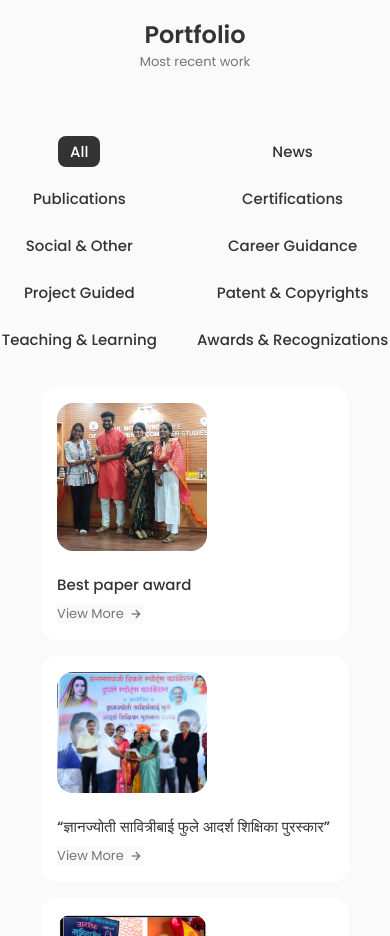
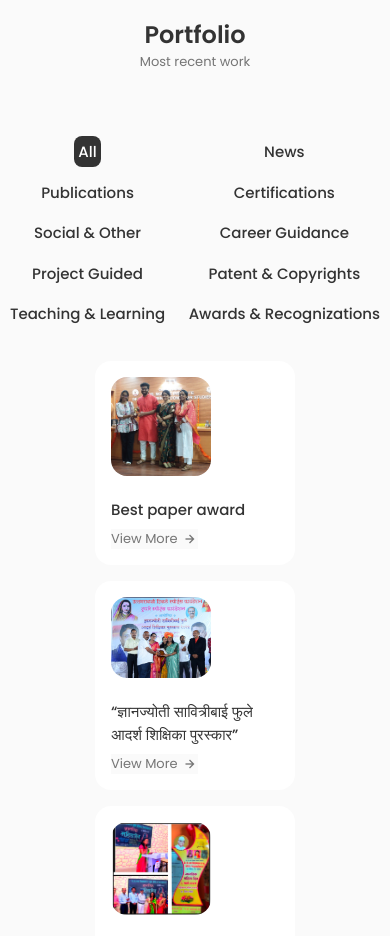
Before and after one commit to Ishan0704/priya-mam-portfolio, a React (Create React App) app: page / in a window 390 px wide. Shown: the part 2820-3756 px from the top of the page. Built offline with nearby package versions, Linux system fonts and the light colour scheme; some icons are missing.

Commit message:
Width of portfolio cards decreased

```diff
--- a/src/components/work/work.css
+++ b/src/components/work/work.css
@@ -23,7 +23,7 @@
 }
 
 .work__container{
-    grid-template-columns: repeat(3, max-content);
+    grid-template-columns: repeat(3, 300px);
     gap: 3rem;
     justify-content: center;
 }
@@ -137,7 +137,7 @@
 @media screen and (max-width: 1024px) {
 
     .work__container{
-        grid-template-columns: repeat(2, 0.9fr);
+        grid-template-columns: repeat(3,280px );
         gap: 1rem;
     }
     .work__img{
@@ -149,17 +149,27 @@
     }
   }
 
+  @media screen and (max-width: 900px) {
 
+    .work__container{
+        grid-template-columns: repeat(2, 250px);
+        gap: 1rem;
+    }
+
+  }
   @media screen and (max-width: 768px) {
+
     .work__container{
-        grid-template-columns: repeat(1, 0.9fr);
+        grid-template-columns: repeat(2, 250px);
         gap: 1rem;
     }
     .work__img{
         width: 150px;
     }
     .work__filters{
-        grid-template-columns: repeat(4,max-content);
+        grid-template-columns: repeat(4,165px);
+        justify-content: space-around;
+        gap: 1rem;
     }
 
   }
@@ -167,7 +177,7 @@
   @media screen and (max-width: 576px) {
 
     .work__filters{
-        grid-template-columns: repeat(2,max-content);
+        grid-template-columns: repeat(2,200px);
         gap: 1rem;
     }
     .modal-content {
@@ -176,21 +186,50 @@
 
   }
 
-  @media screen and (max-width: 350px) {
+  @media screen and (max-width: 430px) {
+
+    .work__container{
+        grid-template-columns: repeat(1, 200px);
+        gap: 1rem;
+    }
 
     .work__img{
         width: 100px;
     }
+
     .work__filters{
         padding: 1rem;
         grid-template-columns: repeat(2,max-content);
         gap: 0.6rem;
     }
+
     .work__item{
         padding: 0.25rem;
     }
+
     .modal-content {
         max-width: 280px;
     }
 
   }
+
+  @media screen and (max-width: 430px) {
+
+    .work__filters{
+        padding: 0px;
+        grid-template-columns: repeat(2,max-content);
+        gap: 0.6rem;
+        justify-content: space-evenly;
+    }
+  }
+
+  @media screen and (max-width: 380px) {
+
+    .work__filters{
+        padding: 0px;
+        margin: 0,4rem;
+        grid-template-columns: repeat(2,max-content);
+        gap: 0.6rem;
+        justify-content: space-evenly;
+    }
+  }
```
